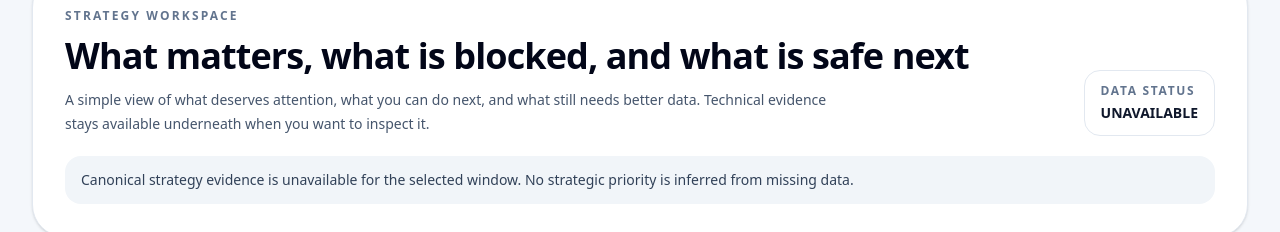
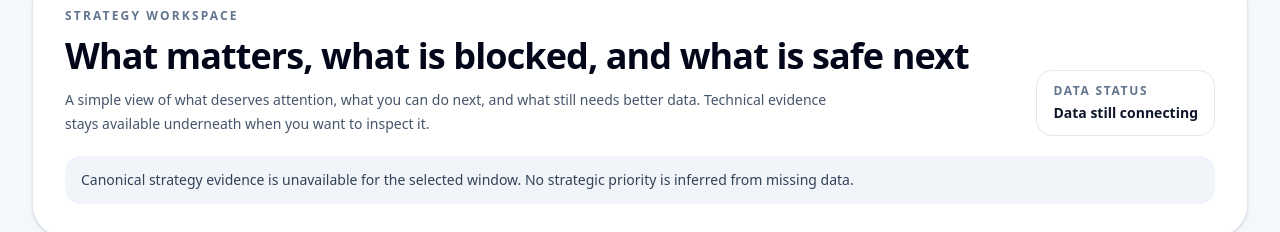
Before and after one commit to keeganhall33/business-dashboard, a Next.js app: page /strategy in a window 1280 px wide. Shown: the part 142-374 px from the top of the page. Built offline with nearby package versions, Linux system fonts and the light colour scheme; no server answers.

Commit message:
Translate strategy data status into plain language

```diff
--- a/src/components/strategy/ExecutiveStrategyWorkspaceV1.tsx
+++ b/src/components/strategy/ExecutiveStrategyWorkspaceV1.tsx
@@ -30,6 +30,13 @@ function laneLabel(lane: StrategyWorkspaceRecordV1["lane"]) {
   if (lane === "MONITOR") return "Keep watching";
   if (lane === "DEPRIORITIZE") return "Lower priority";
   return "Needs more evidence";
+}
+
+function sourceModeLabel(mode: ExecutiveStrategyWorkspaceModelV1["sourceMode"]) {
+  if (mode === "LIVE_DATA") return "Live data";
+  if (mode === "PARTIAL_LIVE_DATA") return "Some sources still connecting";
+  if (mode === "SEED_DATA") return "Setup data only";
+  return "Data still connecting";
 }
 
 function truthLabel(state: StrategyWorkspaceRecordV1["epistemicState"]) {
@@ -168,7 +175,7 @@ export function ExecutiveStrategyWorkspaceV1({
             </div>
             <div className="rounded-2xl border border-slate-200 bg-white px-4 py-3 text-sm">
               <div className="text-xs font-semibold uppercase tracking-[0.14em] text-slate-500">Data status</div>
-              <div className="mt-1 font-semibold text-slate-900">{model.sourceMode}</div>
+              <div className="mt-1 font-semibold text-slate-900">{sourceModeLabel(model.sourceMode)}</div>
             </div>
           </div>
           <p className="mt-5 rounded-2xl bg-slate-100 px-4 py-3 text-sm leading-6 text-slate-700">{model.notice}</p>
```
